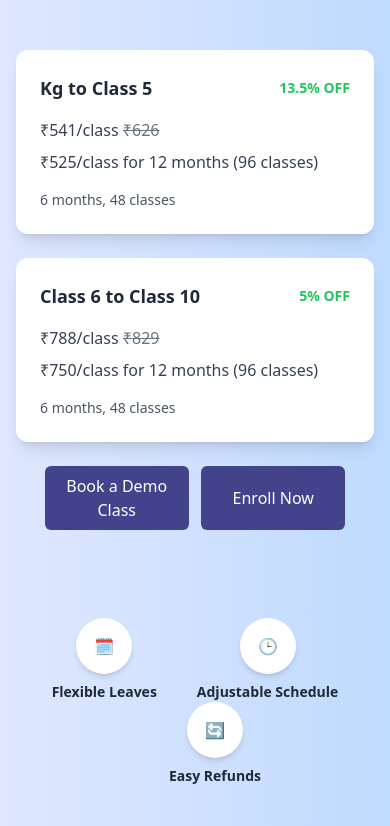
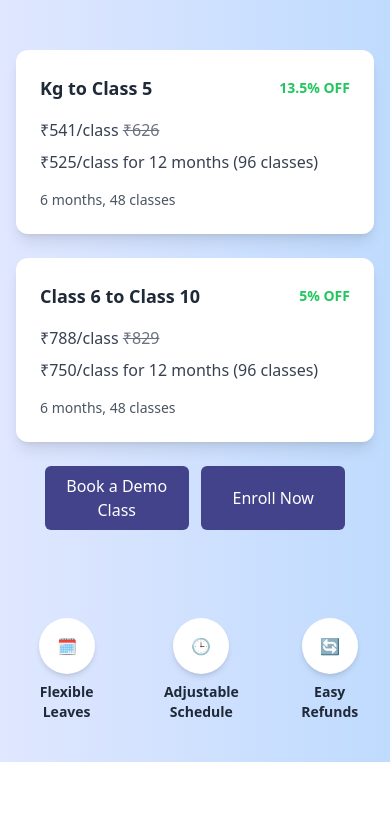
Before and after one commit to shubham201/mentor_platform, a Next.js app: page /fee-structure in a window 390 px wide. Shown: the part 406-1232 px from the top of the page. After the commit the page ends 1168 px from the top, so only its background shows below. Built offline with nearby package versions, Linux system fonts and the light colour scheme.

Commit message:
fee structure responsive fix

```diff
--- a/app/fee-structure/page.tsx
+++ b/app/fee-structure/page.tsx
@@ -141,7 +141,7 @@ export default function FeeStructure() {
 
         <Buttons navigate={`${course.replace(/,/g, "-").toLowerCase()}`} ></Buttons>
 
-        <div className="flex justify-center mt-16 space-x-10 flex-wrap">
+        <div className="flex justify-center mt-16 space-x-4 sm:space-x-6 md:space-x-10">
   <div className="text-center">
     <div className="w-14 h-14 bg-white rounded-full flex items-center justify-center mx-auto mb-2 shadow-md">
       🗓️
@@ -165,6 +165,8 @@ export default function FeeStructure() {
     <p className="text-sm text-gray-800 font-semibold">Easy Refunds</p>
   </div>
 </div>
+
+
       </div>
     </div>
   );
```
Lines whose indentation alone changed are shown as unchanged.
